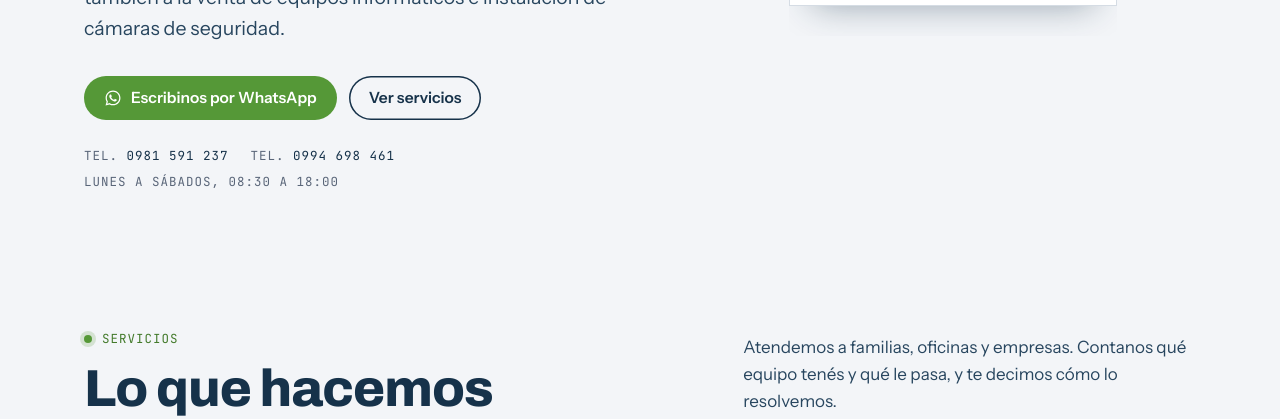
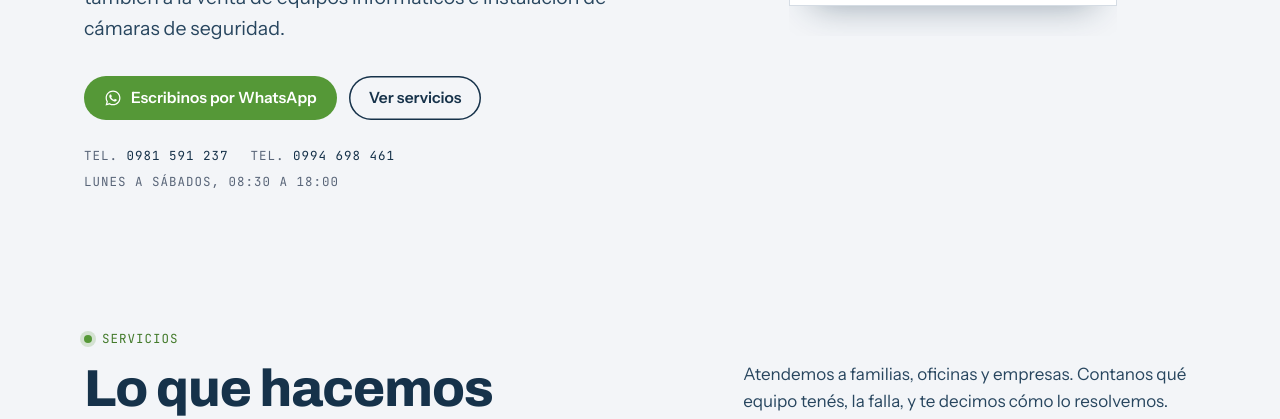
Before and after one commit to rubeng33-png/rgservice, a plain HTML site: page index.html in a window 1280 px wide. Shown: the part 533-952 px from the top of the page. Drawn offline with Linux system fonts and the light colour scheme.

Commit message:
Texto de la sección de servicios
Co-Authored-By: Claude Opus 5.5 <noreply@anthropic.com>
Claude-Session: https://claude.ai/code/session_01HRXTtufyi6bdSFrqazsLyR

```diff
--- a/index.html
+++ b/index.html
@@ -288,7 +288,7 @@
           <span class="eyebrow mono"><i></i>Servicios</span>
           <h2>Lo que hacemos</h2>
         </div>
-        <p>Atendemos a familias, oficinas y empresas. Contanos qué equipo tenés y qué le pasa, y te decimos cómo lo resolvemos.</p>
+        <p>Atendemos a familias, oficinas y empresas. Contanos qué equipo tenés, la falla, y te decimos cómo lo resolvemos.</p>
       </div>
 
       <div class="services">
```
